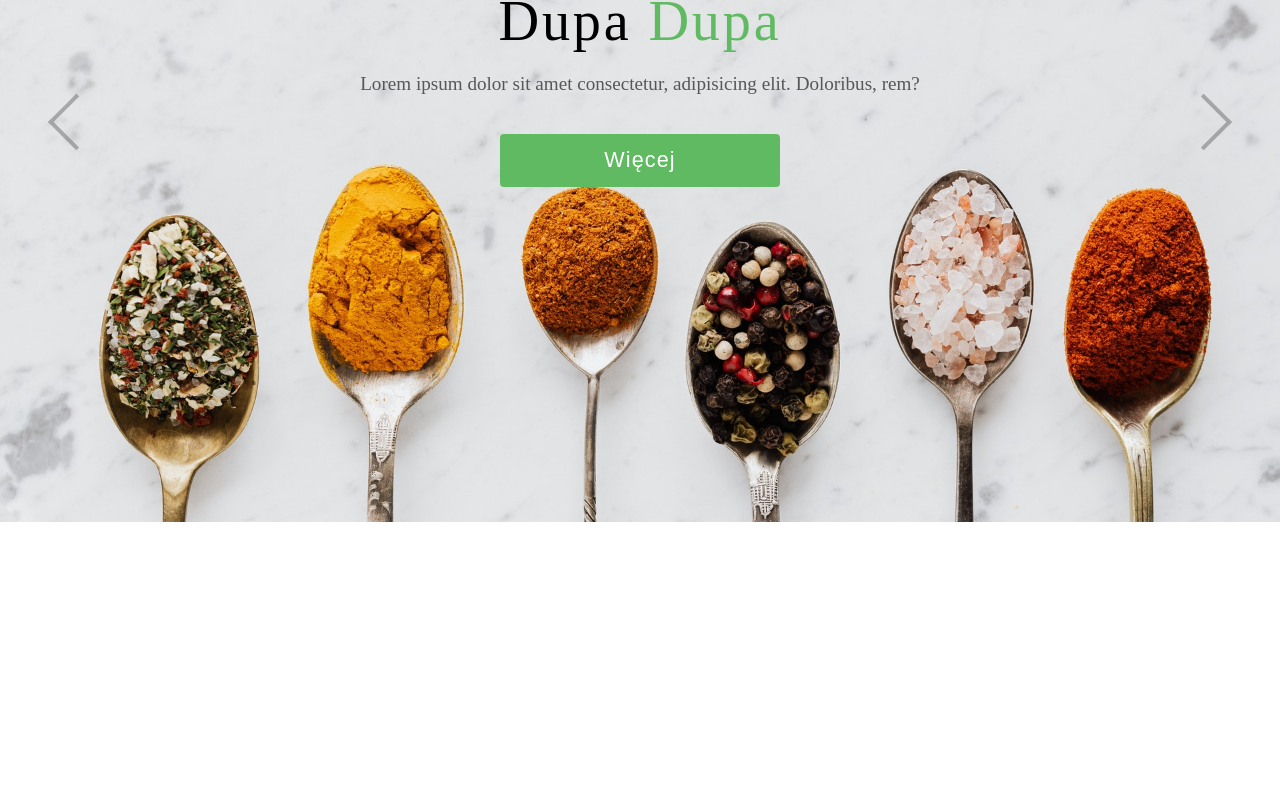
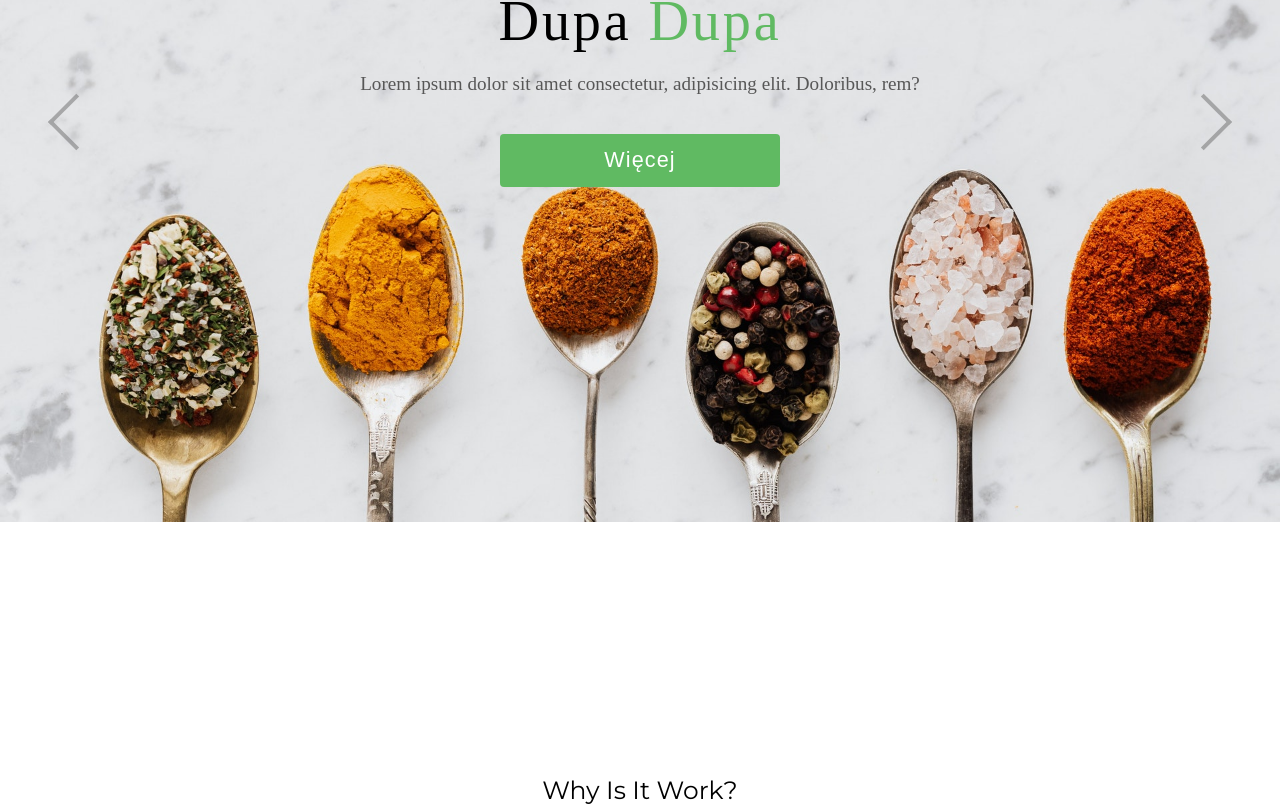
Before and after one commit to Marek-90/food-project, a React (Create React App) app: page / in a window 1280 px wide. Shown: the part 278-1083 px from the top of the page. Before the commit the page ends 800 px from the top, so only its background shows below. Built offline with nearby package versions, Linux system fonts and the light colour scheme.

Commit message:
new component

```diff
--- a/src/app.jsx
+++ b/src/app.jsx
@@ -2,6 +2,7 @@ import React from 'react'
 // import { useMediaQuery } from 'react-responsive'
 import LandingPageMain from "./components/landingPage/landingPageMain";
 import Header from './components/Header/header';
+import WhyIsItWorth  from './components/WhyIsItWorth/whyIsItWorth ';
 
 const App = () => {
 
@@ -12,6 +13,7 @@ const App = () => {
         <>
             <Header/>
             <LandingPageMain/>
+            <WhyIsItWorth/>
             {/* {isMobile ? mobileView : desktopView} */}
 
 
--- /dev/null
+++ b/src/components/WhyIsItWorth/Title/title.jsx
@@ -0,0 +1,13 @@
+import React from 'react';
+import TitleStyle from './titleStyle';
+
+const Title = () => {
+    return (
+        <>
+            <TitleStyle>Why Is It Work?</TitleStyle>
+        </>
+
+    )
+}
+
+export default Title;
--- /dev/null
+++ b/src/components/WhyIsItWorth/Title/titleStyle.jsx
@@ -0,0 +1,12 @@
+import styled from 'styled-components';
+
+const TitleStyle = styled.h2`
+margin-top: 20vw;
+display: flex;
+justify-content: center;
+font-family: 'Montserrat';
+font-size: 25px;
+font-size: 1.953vw;
+`
+
+export default TitleStyle;
--- /dev/null
+++ b/src/components/WhyIsItWorth/whyIsItWorth .jsx
@@ -0,0 +1,18 @@
+import React from 'react';
+import Container from '../../settings/container';
+import WhyIsItWorthStyled from './whyIsItWorthStyle'
+import Title from './Title/title';
+
+const WhyIsItWorth = () => {
+    return (
+        <WhyIsItWorthStyled>
+            <Container>
+                <Title/>
+            </Container>
+        </WhyIsItWorthStyled>
+
+
+    )
+}
+
+export default WhyIsItWorth ;
--- /dev/null
+++ b/src/components/WhyIsItWorth/whyIsItWorthStyle.jsx
@@ -0,0 +1,8 @@
+import styled from 'styled-components';
+
+const WhyIsItWorthStyled = styled.div`
+    display: flex;
+    justify-content: center;
+`
+
+export default WhyIsItWorthStyled;
```
